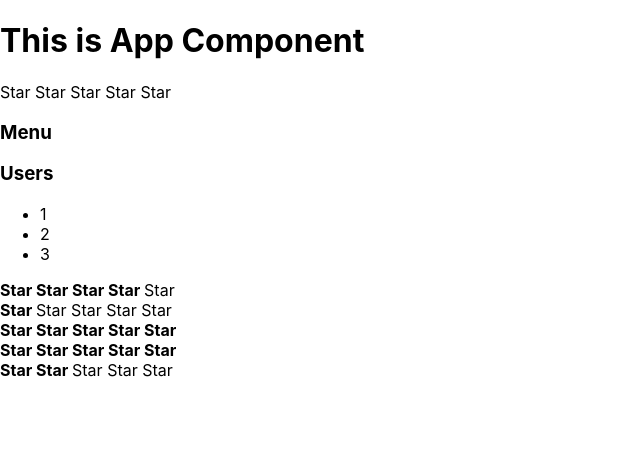
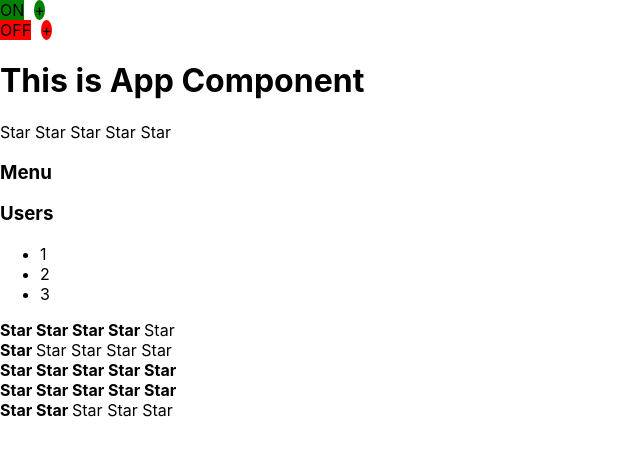
Before and after one commit to aavdienko/ReactTS-kabzda, a React (Create React App) app: page / in a window 1280 px wide. Shown: the top 456 px of the page, without its empty margins (0-640 px from the left). Built offline with nearby package versions, Linux system fonts and the light colour scheme.

Commit message:
Lesson 05. Conditional rendering. Home work

```diff
--- a/src/App.tsx
+++ b/src/App.tsx
@@ -1,6 +1,7 @@
 import React from 'react';
 import './App.css';
 import Accordion from './components/Accordion/Accordion';
+import { OnOff } from './components/OnOff/OnOff';
 import Rating from './components/Rating/Rating';
 
 
@@ -8,6 +9,8 @@ function App() {
   console.log('App redering');
   return (
     <div>
+      <OnOff active={true}/>
+      <OnOff active={false}/>
       <PageTitle title={'This is App Component'} />
       <Rating value={0}/>
       <Accordion title={'Menu'} collapsed={true}/>
--- /dev/null
+++ b/src/components/OnOff/OnOff.module.css
@@ -0,0 +1,24 @@
+.on {
+  background-color: green;
+  height: 150px;
+  width: 150px;
+
+}
+
+.onIndicator {
+  background-color: green;
+  border-radius: 50%;
+  margin: 10px;
+}
+
+.off {
+  height: 150px;
+  width: 150px;
+  background-color: red;
+}
+
+.offIndicator {
+  background-color: red;
+  border-radius: 50%;
+  margin: 10px;
+}
--- /dev/null
+++ b/src/components/OnOff/OnOff.tsx
@@ -0,0 +1,17 @@
+import { FC } from "react"
+import styles from './OnOff.module.css'
+
+type OnOffPropsType = {
+  active: boolean
+}
+
+export const OnOff: FC<OnOffPropsType> = (props) => {
+  return (
+    <div>
+      { props.active && <span className={styles.on}>ON</span>}
+      { props.active && <span className={styles.onIndicator}>+</span>}
+      { !props.active && <span className={styles.off}>OFF</span>}
+      { !props.active && <span className={styles.offIndicator}>+</span>}
+    </div>
+  )
+}
```
